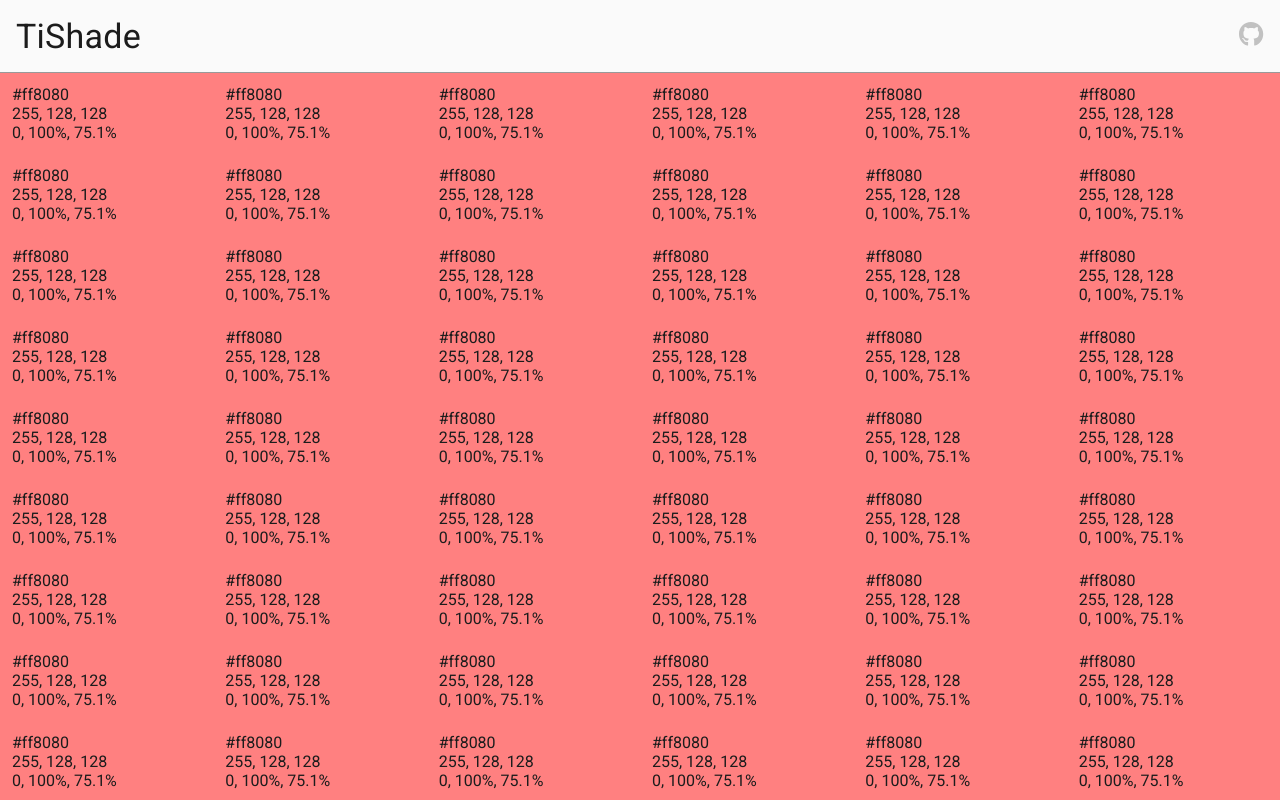
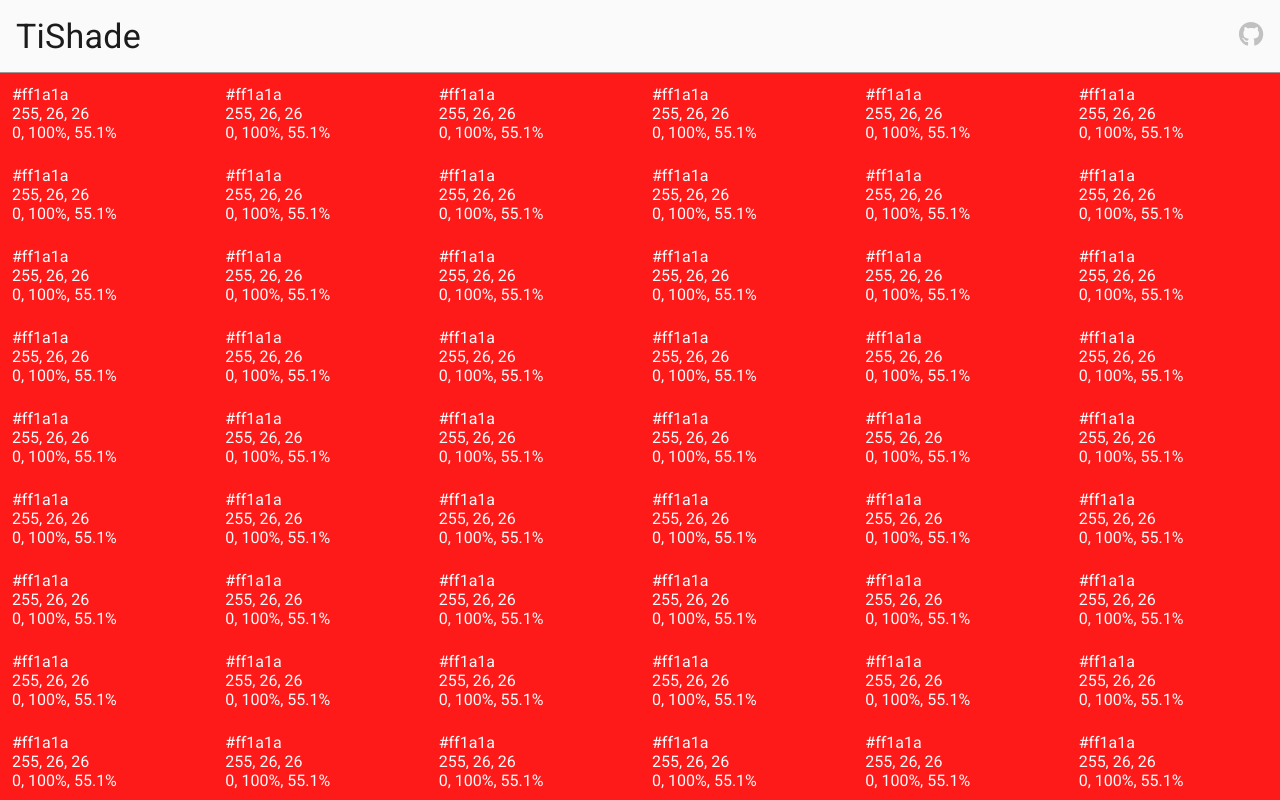
Before and after one commit to MrEraxd/TiShade, a Vue app: page / in a window 1280 px wide. Shown: the top 800 px of the page. Built offline with nearby package versions, Linux system fonts and the light colour scheme.

Commit message:
Added lighten by mixing function

```diff
--- a/src/plugins/colorFunctions.ts
+++ b/src/plugins/colorFunctions.ts
@@ -295,10 +295,20 @@
     rgbColor: IRgbColor,
     lightenAmout: number
   ): IRgbColor => {
+    const redValueAfterLightening = parseInt(
+      (255 * lightenAmout + rgbColor.r * (1 - lightenAmout)).toFixed(0)
+    );
+    const greenValueAfterLightening = parseInt(
+      (255 * lightenAmout + rgbColor.g * (1 - lightenAmout)).toFixed(0)
+    );
+    const blueValueAfterLightening = parseInt(
+      (255 * lightenAmout + rgbColor.b * (1 - lightenAmout)).toFixed(0)
+    );
+
     return {
-      r: parseInt(((rgbColor.r + 255) / 2).toFixed(0)),
-      g: parseInt(((rgbColor.g + 255) / 2).toFixed(0)),
-      b: parseInt(((rgbColor.b + 255) / 2).toFixed(0)),
+      r: redValueAfterLightening > 255 ? 255 : redValueAfterLightening,
+      g: greenValueAfterLightening > 255 ? 255 : greenValueAfterLightening,
+      b: blueValueAfterLightening > 255 ? 255 : blueValueAfterLightening,
     };
   };
 }
```
